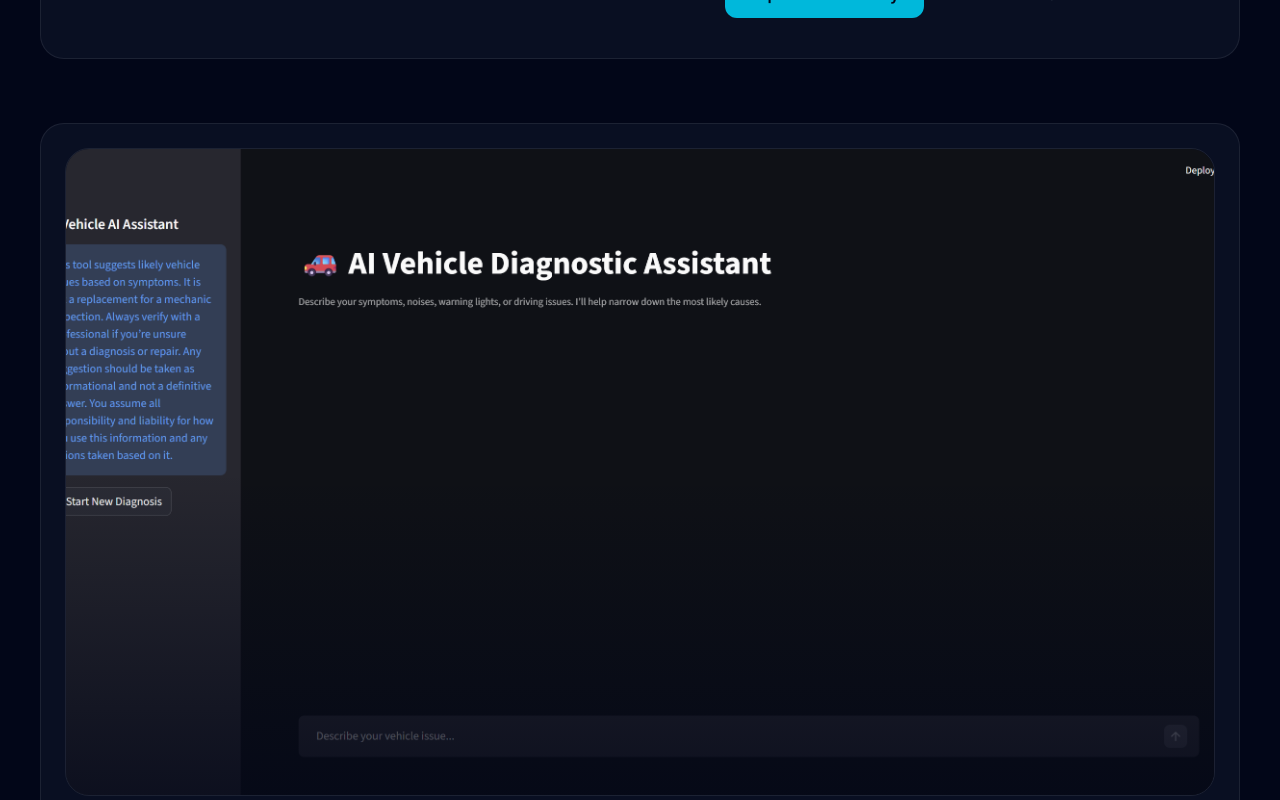
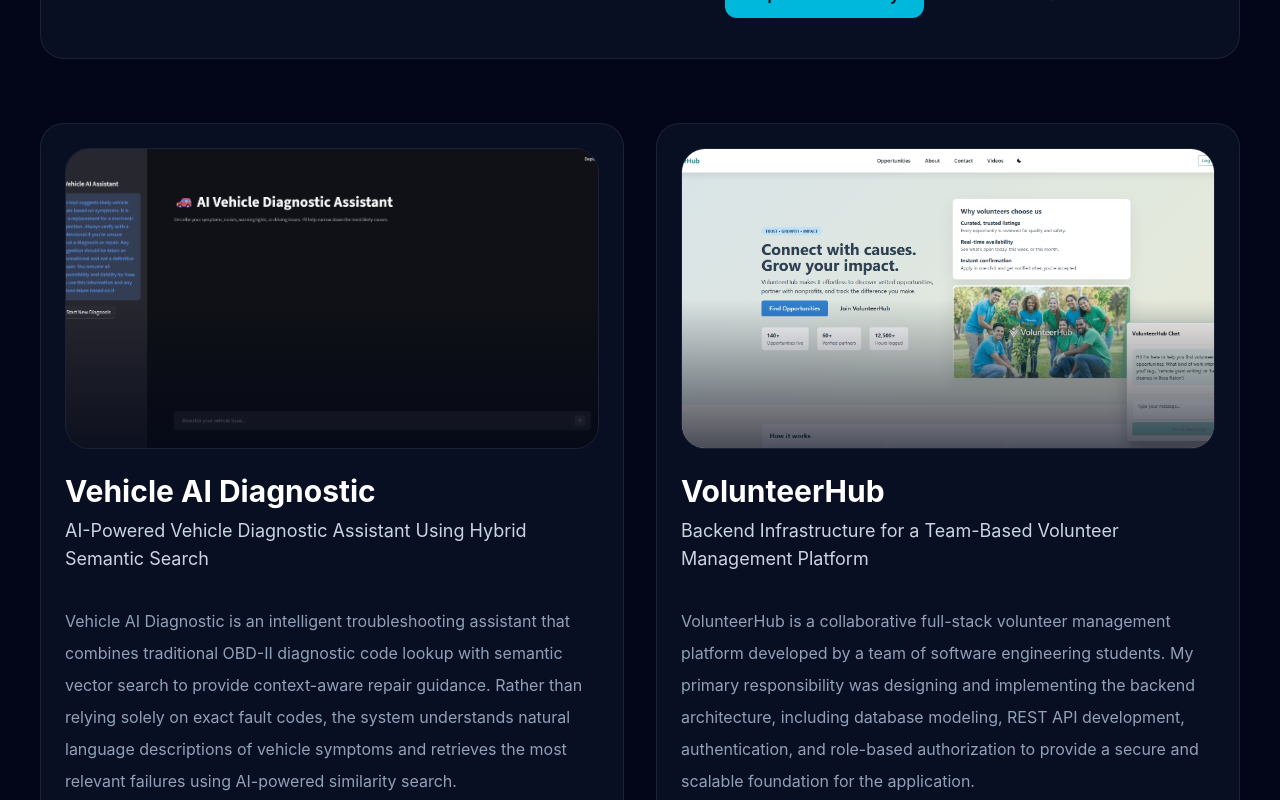
Before and after one commit to CPruett24/portfolio-website, a Next.js app: page / in a window 1280 px wide. Shown: the part 3200-4000 px from the top of the page. Built offline with nearby package versions, Linux system fonts and the light colour scheme.

Commit message:
fix: specify single-column grid on mobile

```diff
--- a/src/components/sections/Projects.tsx
+++ b/src/components/sections/Projects.tsx
@@ -28,7 +28,7 @@ export default function Projects() {
         </div>
       )}
 
-      <div className="mt-16 flex flex-col gap-8">
+      <div className="mt-16 grid grid-cols-1 gap-8 lg:grid-cols-2">
         {others.map((project) => (
           <ProjectCard
             key={project.slug}
```
